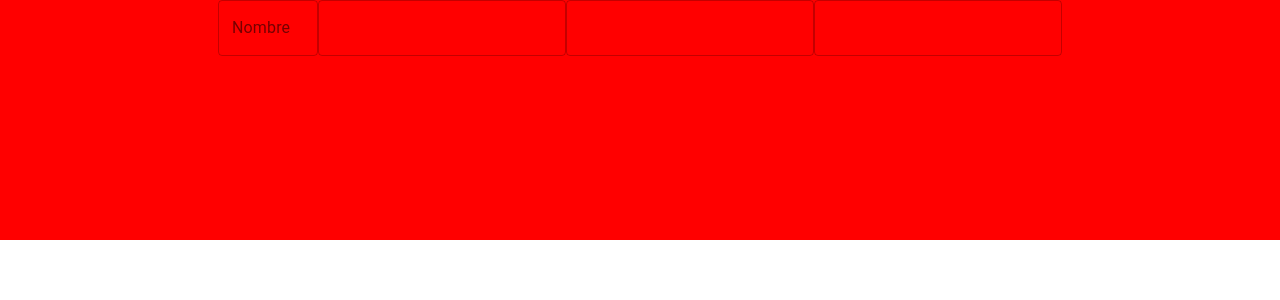
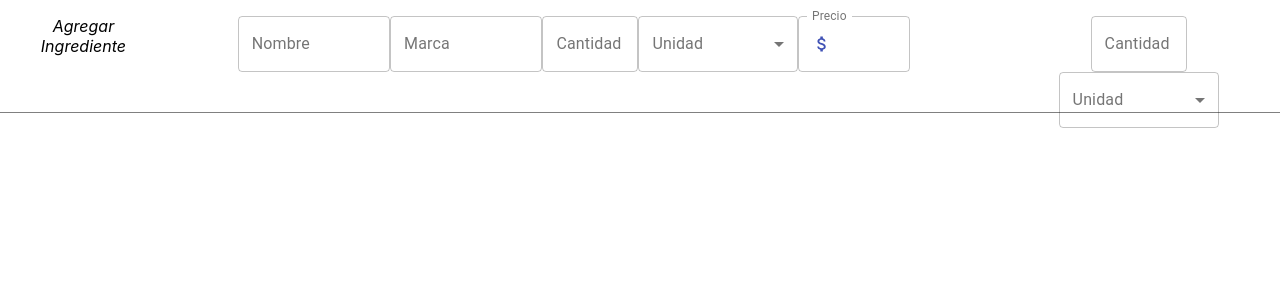
Before and after one commit to Vargland/bakery, a React (Create React App) app: page /materials in a window 1280 px wide. Shown: the top 300 px of the page. Built offline with nearby package versions, Linux system fonts and the light colour scheme.

Commit message:
bakery/added material input component

```diff
--- a/package.json
+++ b/package.json
@@ -4,6 +4,7 @@
   "private": true,
   "dependencies": {
     "@material-ui/core": "4.9.0",
+    "@material-ui/icons": "4.5.1",
     "node-sass": "4.12.0",
     "normalize.css": "8.0.0",
     "react": "16.9.0",
--- a/src/components/Input/Input.js
+++ /dev/null
@@ -1,23 +0,0 @@
-import React from 'react';
-import TextField from '@material-ui/core/TextField';
-import './Input.scss'
-
-class Input extends React.Component {
-
-  renderInput() {
-    return(
-      <div className="input_container">
-        <TextField className="input_name" label="Nombre" variant="outlined"></TextField>
-        <TextField variant="outlined"></TextField>
-        <TextField variant="outlined"></TextField>
-        <TextField variant="outlined"></TextField>
-      </div>
-    )
-  }
-
-  render() {
-    return this.renderInput()
-  }
-}
-
-export default Input;
--- a/src/components/Input/Input.scss
+++ /dev/null
@@ -1,5 +0,0 @@
-.input {
-  &_name {
-    width: 100px;
-  }
-}
--- a/src/components/MainButtons/MainButtons.js
+++ b/src/components/MainButtons/MainButtons.js
@@ -6,6 +6,7 @@ import './MainButton.scss';
 class MainButtons extends React.Component {
   constructor(props) {
     super(props)
+
     this.state = {
       currentPage: 'MainPage',
       nextPage: ''
--- a/src/components/MainPage/MainPage.js
+++ b/src/components/MainPage/MainPage.js
@@ -9,7 +9,7 @@ import React from 'react';
 class MainPage extends React.Component {
   constructor (props) {
     super(props);
-    console.log(PAGE.INGREDIENTS)
+
     this.state = {
       currentPage: 'mainPage',
       nextPage: '',
--- /dev/null
+++ b/src/components/MaterialInput/MaterialInput.js
@@ -0,0 +1,127 @@
+import React from 'react';
+import { InputAdornment, MenuItem, TextField } from '@material-ui/core';
+import AttachMoneyTwoToneIcon from '@material-ui/icons/AttachMoneyTwoTone';
+
+import './MaterialInput.scss'
+
+
+class MaterialInput extends React.Component {
+  constructor(props) {
+    super(props)
+
+    this.state = {
+      minimal: '',
+      package: ''
+    };
+  }
+
+  renderInput() {
+    return(
+      <div className="input__container">
+        <div className="input__package">
+          <TextField className="input__package_name" label="Nombre" variant="outlined"/>
+          <TextField className="input__package_brand" label="Marca" variant="outlined"/>
+          <TextField className="input__package_quantity" label="Cantidad" variant="outlined" />
+          <TextField className="input__package_unit" label="Unidad" variant="outlined"
+            name="package"
+            value={this.state.package}
+            onChange={this.handleChange.bind(this)}
+            select>
+              {this.getUnits().package.map( unit => (
+                <MenuItem
+                  key={unit.value}
+                  value={unit.value}
+                  name={unit.value}>
+                  {unit.label}
+                </MenuItem>
+              ))}
+          </TextField>
+          <TextField className="input__package_price" label="Precio" variant="outlined"
+            type="number"
+            id="standard-select-currency"
+            InputProps={{
+              startAdornment: (
+                <InputAdornment position="start">
+                  <AttachMoneyTwoToneIcon fontSize="small" color="primary"/>
+                </InputAdornment>
+              ),
+            }}
+          />
+        </div>
+        <div className="input__minimal">
+          <TextField className="input__minimal_quantity" label="Cantidad" variant="outlined" />
+          <TextField className="input__minimal_unit" label="Unidad" variant="outlined"
+            name="minimal"
+            value={this.state.minimal}
+            onChange={this.handleChange.bind(this)}
+            select>
+              {this.getUnits().minimal.map( unit => (
+                <MenuItem
+                  key={unit.value}
+                  value={unit.value}
+                  name={unit.value}>
+                  {unit.label}
+                </MenuItem>
+              ))}
+          </TextField>
+        </div>
+      </div>
+    )
+  }
+
+  getUnits() {
+    const units = {
+      package: [
+        {
+          value: 'kilos',
+          label: 'Kg',
+        },
+        {
+          value: 'grams',
+          label: 'Gramos',
+        },
+        {
+          value: 'liters',
+          label: 'Litros',
+        },
+        {
+          value: 'unit',
+          label: 'Unidad/es',
+        }
+      ],
+      minimal: [
+        {
+          value: 'spoon',
+          label: 'Cucharadita',
+        },
+        {
+          value: 'grams',
+          label: 'Gramos',
+        },
+        {
+          value: 'liters',
+          label: 'Litros',
+        },
+        {
+          value: 'unit',
+          label: 'Unidad/es',
+        }
+      ]
+    }
+
+    return units;
+  }
+
+  handleChange(event) {
+    const name = event.target.name;
+    const value = event.target.value;
+
+    this.setState({[name]: value});
+  };
+
+  render() {
+    return this.renderInput()
+  }
+}
+
+export default MaterialInput;
--- /dev/null
+++ b/src/components/MaterialInput/MaterialInput.scss
@@ -0,0 +1,39 @@
+.input {
+  &__container {
+    display: inline-flex;
+  }
+
+  &__minimal {
+    &_unit {
+      width: 10em;
+    }
+
+    &_quantity{
+      width: 6rem;
+    }
+  }
+
+  &__package {
+    padding-right: 1em;
+
+    &_brand {
+      width: 18%;
+    }
+
+    &_name {
+      width: 18%;
+    }
+
+    &_price {
+      width: 7rem;
+    }
+
+    &_unit {
+      width: 10rem;
+    }
+
+    &_quantity{
+      width: 6rem;
+    }
+  }
+}
--- a/src/components/Materials/Materials.js
+++ b/src/components/Materials/Materials.js
@@ -1,7 +1,7 @@
 import React from 'react'
 import Grid from '@material-ui/core/Grid';
 import './Materials.scss'
-import Input from '../Input/Input'
+import MaterialInput from '../MaterialInput/MaterialInput'
 
 class Materials extends React.Component {
   constructor(props) {
@@ -16,8 +16,11 @@ class Materials extends React.Component {
   materialComponent() {
     return (
       <div className='material_container'>
-        <Grid item xs={12}>
-         <Input></Input>
+        <div className='material_title'>
+          <i> Agregar Ingrediente </i>
+        </div>
+        <Grid className="material_grid" item xs={12}>
+         <MaterialInput></MaterialInput>
         </Grid>
       </div>
     )
--- a/src/components/Materials/Materials.scss
+++ b/src/components/Materials/Materials.scss
@@ -1,4 +1,12 @@
-.material_container {
-  height: 30%;
-  background-color: red;
+.material {
+  &_container {
+    border-bottom: 1px solid grey;
+    display: flex;
+    height: 10%;
+    padding: 1em;
+  }
+
+  &_grid {
+    display: flex;
+  }
 }
```
Also changed, not shown: 1 other file (tests, documents, lock files or other folders).
